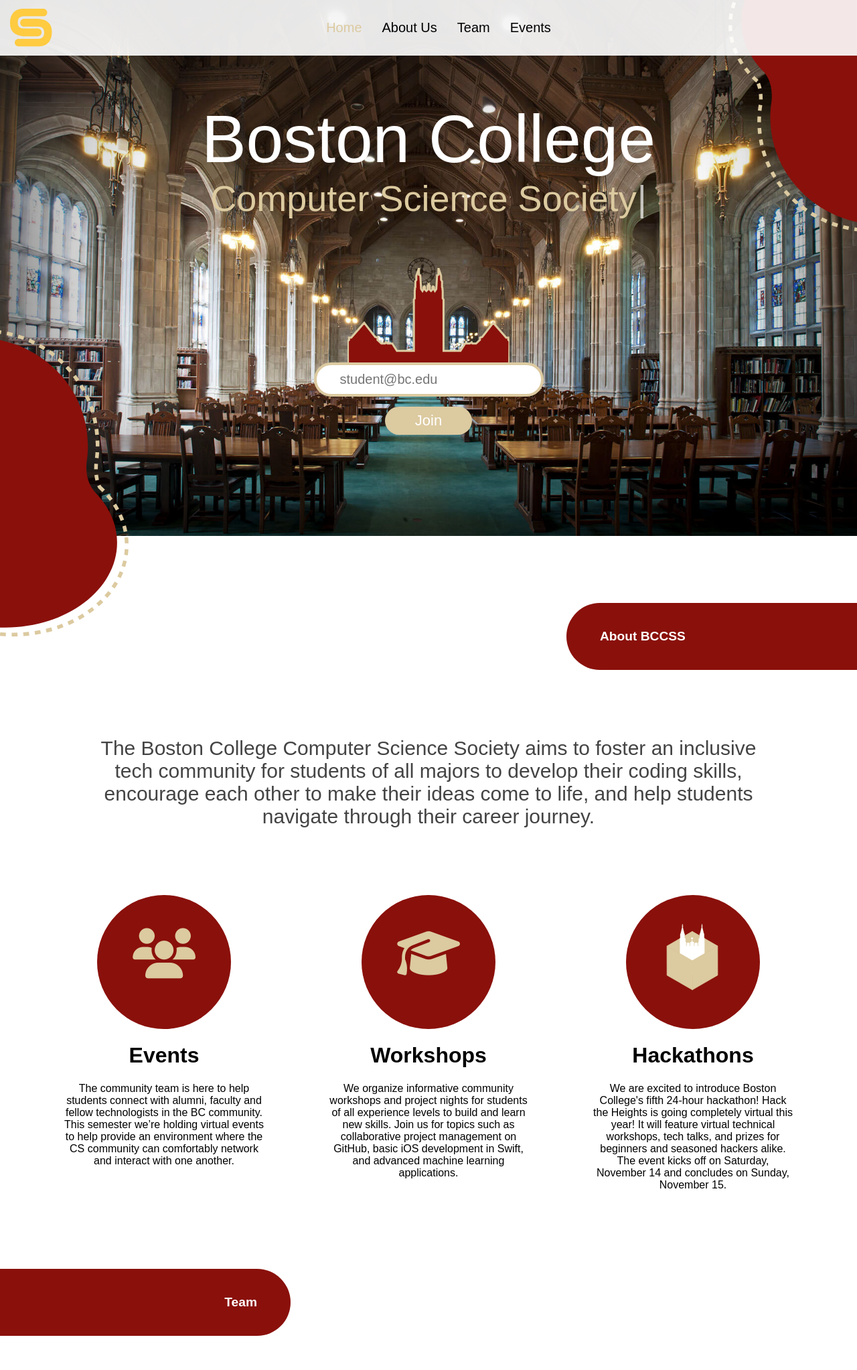
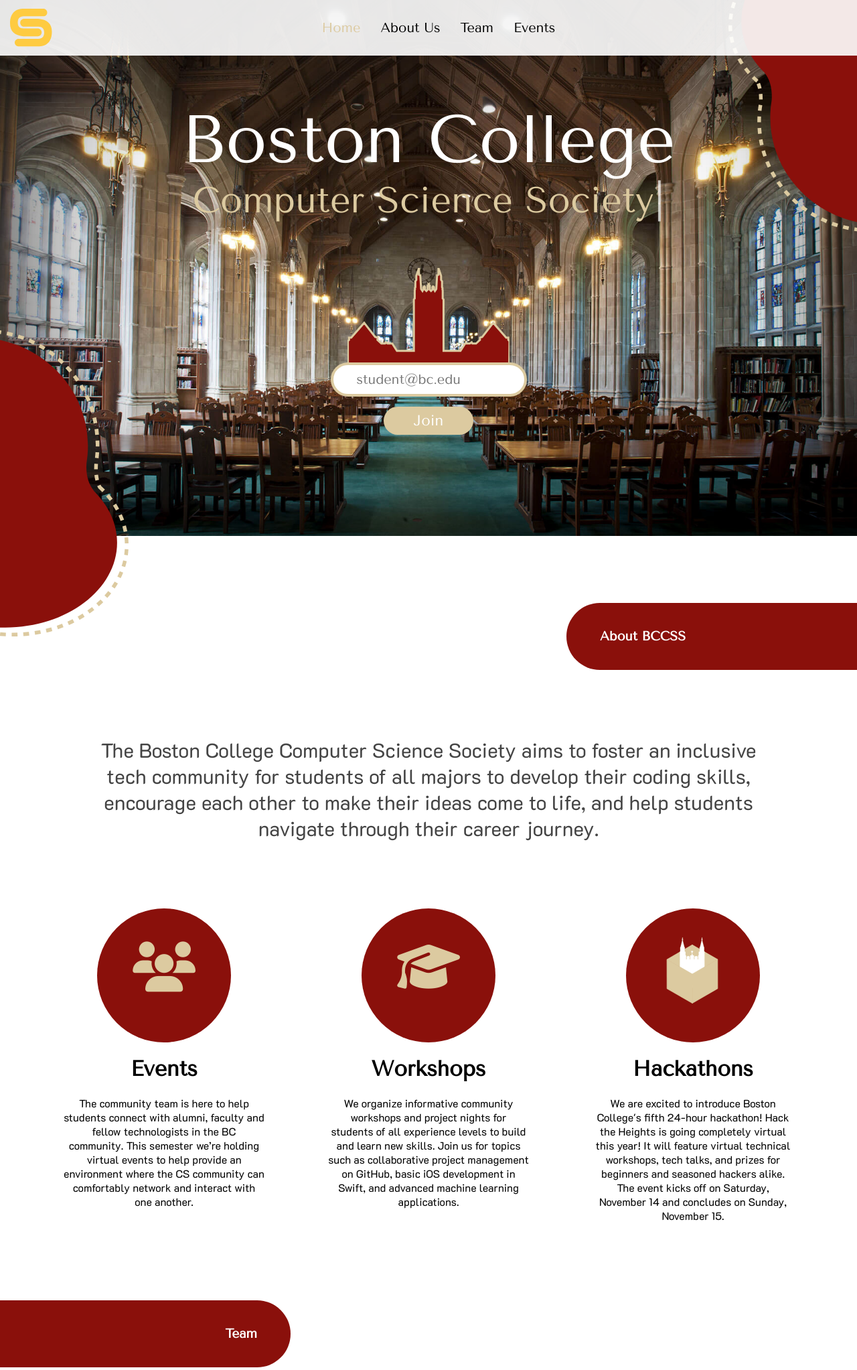
Before and after one commit to bccss/bccss-2019, a PHP site: page / in a window 1280 px wide. Shown: the top 2045 px of the page at 67% size. Run offline with PHP 8.4, Linux system fonts and the light colour scheme; some libraries are stand-ins or nearby versions.

Commit message:
changed fonts to tenorSans & k2d"

```diff
--- a/css/style.css
+++ b/css/style.css
@@ -1,6 +1,14 @@
+@font-face {
+  font-family: tenorSans;
+  src: url(TenorSans-Regular.ttf);
+}
+@font-face {
+  font-family: k2d;
+  src: url(K2D-Regular.ttf);
+}
 body {
   margin: 0;
-  font-family: "Fira Sans Condensed", sans-serif;
+  font-family: tenorSans;
 }
 .navigation-container {
   position: fixed;
@@ -140,6 +148,7 @@
   background-color: white;
   font-size: 20px;
   outline: none;
+  font-family: tenorSans;
 }
 
 .join-button {
@@ -150,6 +159,7 @@
   border-radius: 40px;
   margin-top: 15px;
   font-size: 22px;
+  font-family: tenorSans;
 }
 
 .join-button:hover {
@@ -197,12 +207,17 @@
 .about-container .item {
   text-align: center;
   width: 300px;
+  font-family: k2d;
+}
+.about-container .item h1{
+  font-family: tenorSans;
 }
 
 .about-container.description {
   margin-top: 25px;
   width: 300px;
   position: relative;
+
 }
 
 .mission {
@@ -211,6 +226,7 @@
   font-size: 30px;
   padding: 0 10% 0 10%;
   color: #444444;
+  font-family: k2d;
 }
 
 .circle-icon {
@@ -303,6 +319,7 @@
 .member {
   margin: 25px;
   text-align: center;
+  font-family: k2d;
 }
 
 .member img {
@@ -368,6 +385,10 @@
   border-bottom: 3px dashed #dccaa0;
   padding-top: 20px;
   padding-bottom: 20px;
+  font-family: k2d;
+}
+.event-description{
+  font-family: k2d;
 }
 
 .footer {
--- a/index.html
+++ b/index.html
@@ -336,7 +336,7 @@
               <span> • </span>
               <span>Online </span>
             </div>
-            <div>
+            <div class="event-description">
               <p>
                 Join us for our first general meeting on Google Hangouts! We are
                 excited to welcome new members and discuss plans for the
```
Also changed, not shown: css/K2D-Regular.ttf (added), css/TenorSans-Regular.ttf (added).
